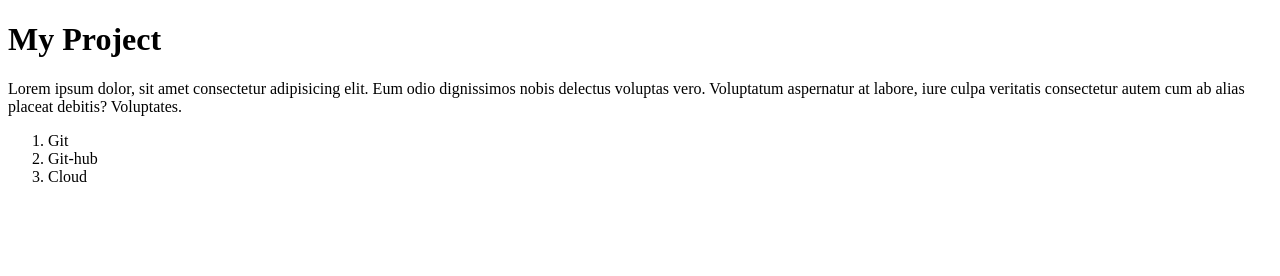
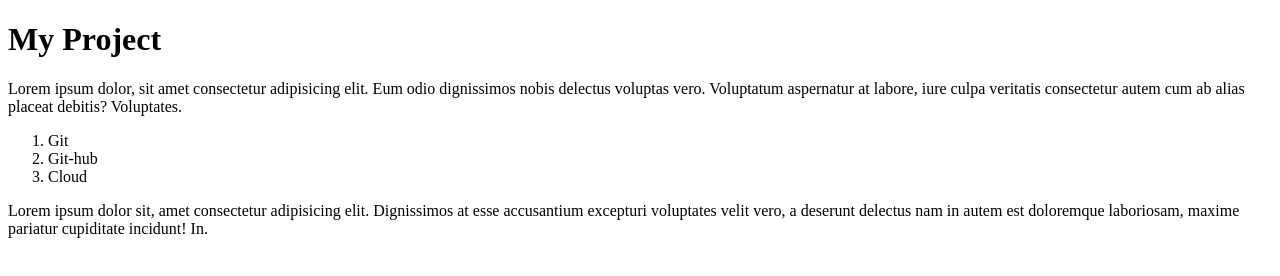
Before and after one commit to naveens38390/gtbitGitDemo, a plain HTML site: page index.html in a window 1280 px wide. Drawn offline with Linux system fonts and the light colour scheme.

```diff
--- a/index.html
+++ b/index.html
@@ -13,5 +13,6 @@
         <li>Git-hub</li>
         <li>Cloud</li>
     </ol>
+    <p>Lorem ipsum dolor sit, amet consectetur adipisicing elit. Dignissimos at esse accusantium excepturi voluptates velit vero, a deserunt delectus nam in autem est doloremque laboriosam, maxime pariatur cupiditate incidunt! In.</p>
 </body>
 </html>
```
